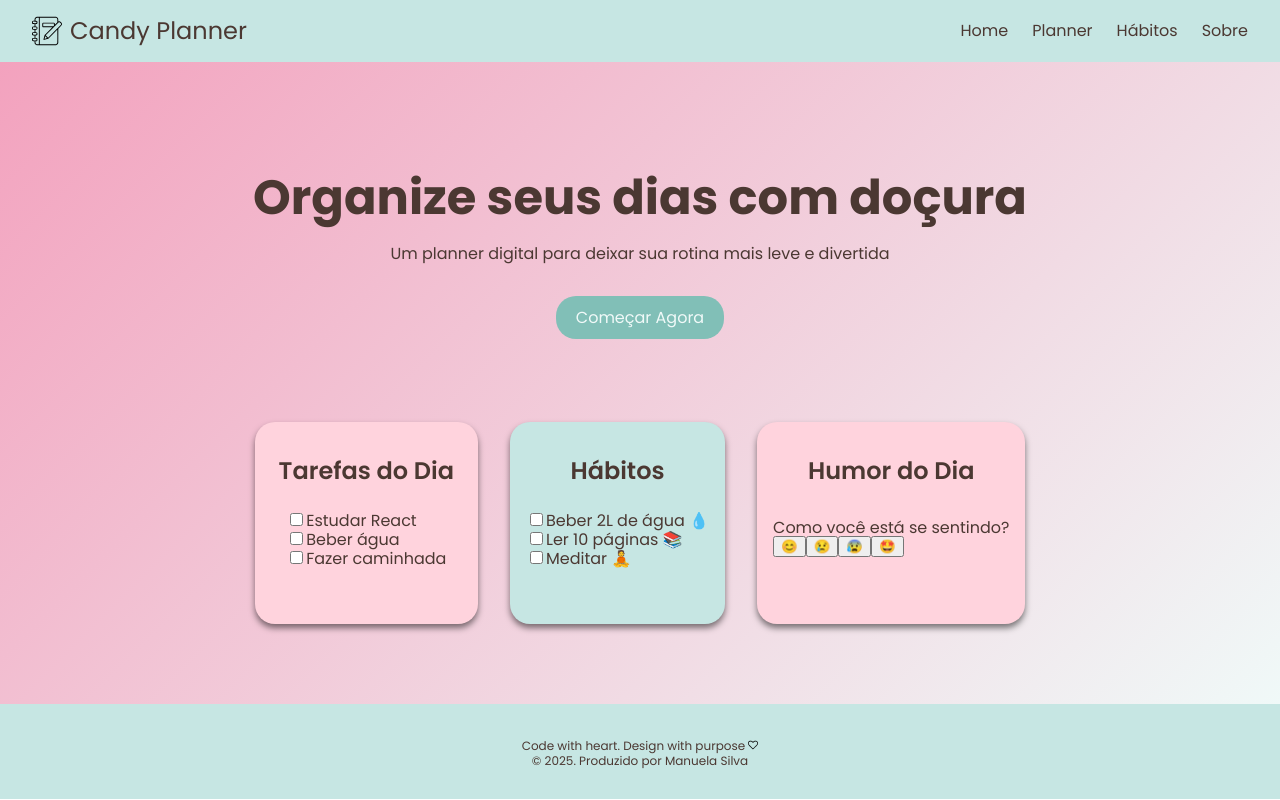
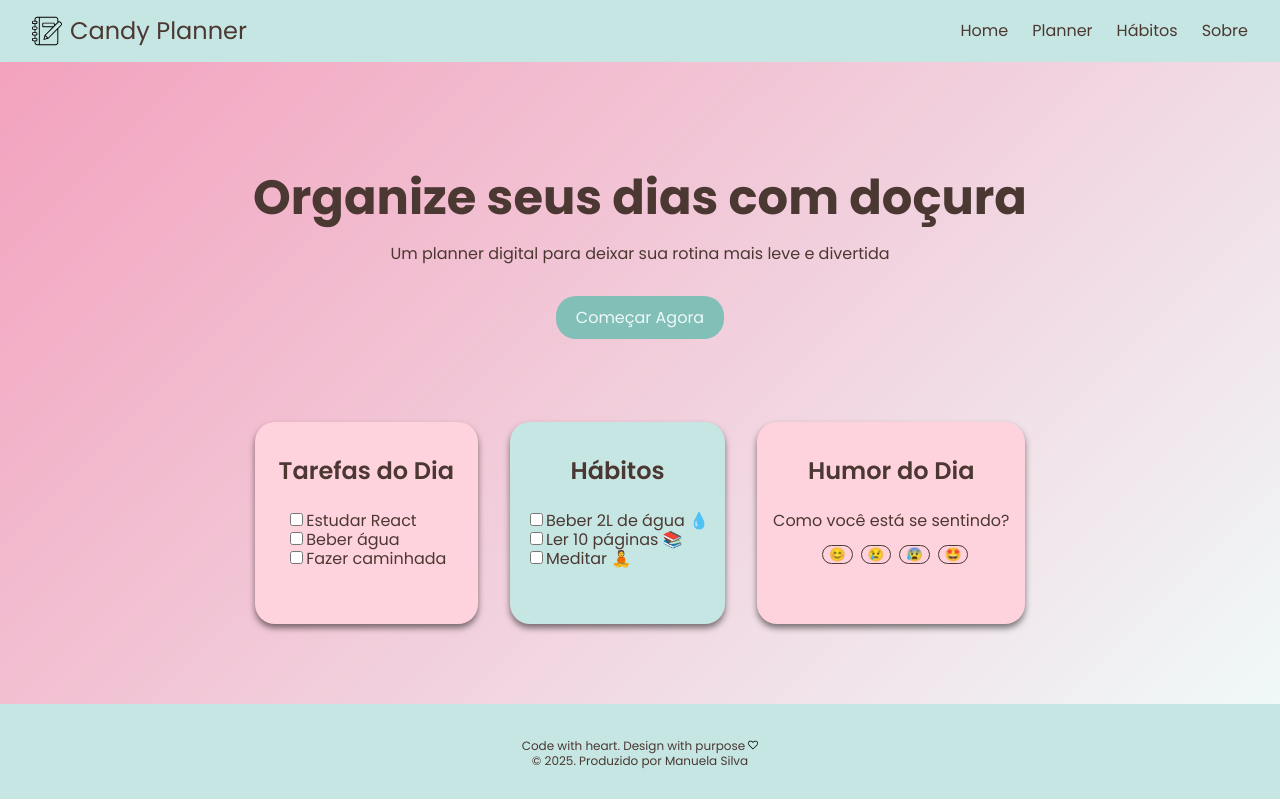
Before and after one commit to netuninho/candy-planner, a React (Vite) app: page / in a window 1280 px wide. Built offline with nearby package versions, Linux system fonts and the light colour scheme.

Commit message:
feat: estilizando card mood

```diff
--- a/src/assets/styles/pages/Home.scss
+++ b/src/assets/styles/pages/Home.scss
@@ -26,5 +26,20 @@
     justify-content: center;
     gap: 2rem;
     padding: 2rem;
+
+    .mood {
+      display: flex;
+      flex-direction: column;
+      align-items: center;
+      gap: 1rem;
+
+      button {
+        background: none;
+        border: 1px solid $chocolate;
+        border-radius: 10px;
+        margin-left: .5rem;
+        cursor: pointer;
+      }
+    }
   }
 }
```
